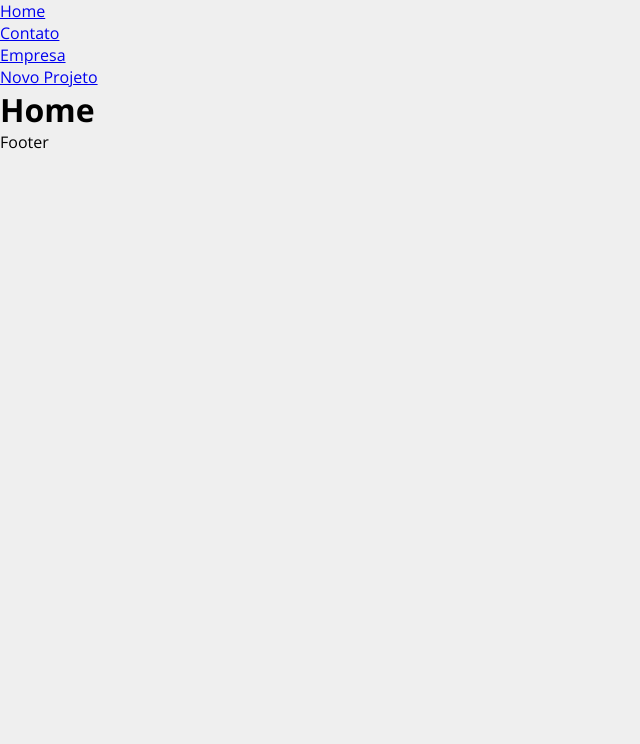
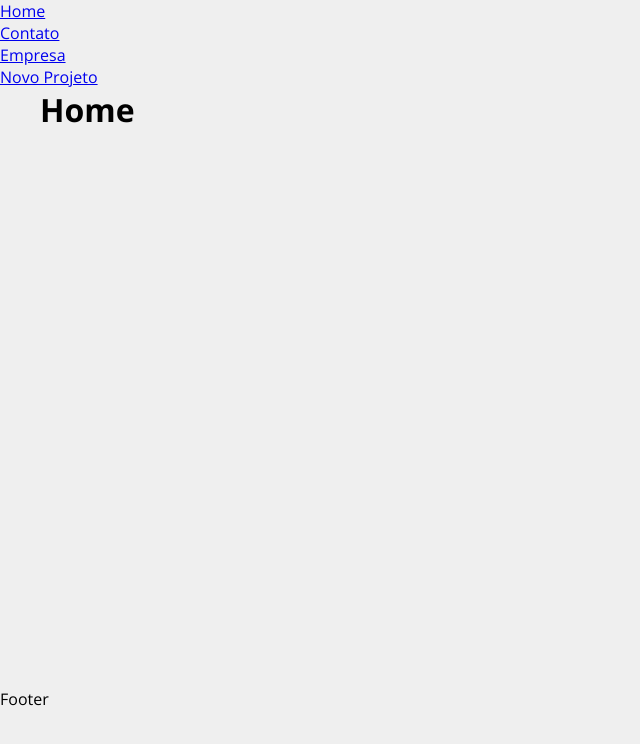
Before and after one commit to HSuarez89/react-hora-de-codar, a React (Create React App) app in the folder costs/: page / in a window 1280 px wide. Shown: the top 744 px of the page, without its empty margins (0-640 px from the left). Built offline with nearby package versions, Linux system fonts and the light colour scheme.

Commit message:
Configuração de Layout

```diff
--- a/costs/src/App.js
+++ b/costs/src/App.js
@@ -17,12 +17,14 @@ function App() {
           <li><Link to='/empresa'>Empresa</Link></li>
           <li><Link to='/novoprojeto'>Novo Projeto</Link></li>
         </ul>
-          <Routes>
-            <Route exact path='/' element={<Home />}/>
-            <Route path='/empresa' element={<Empresa />}/>
-            <Route path='/Contato' element={<Contato />}/>
-            <Route path='/novoprojeto' element={<NovoProjeto />}/>
-          </Routes>
+            <Routes>
+              <Route element={<Container customClass='min-height'/>}>
+                <Route exact path='/' element={<Home />} />
+                <Route path='/empresa' element={<Empresa />}/>
+                <Route path='/Contato' element={<Contato />}/>
+                <Route path='/novoprojeto' element={<NovoProjeto />}/>
+              </Route>
+            </Routes>
       <p>Footer</p>
       </Router>
     </div>
--- a/costs/src/components/layout/Container.js
+++ b/costs/src/components/layout/Container.js
@@ -1,7 +1,11 @@
 import styles from './Container.module.css'
+import { Outlet } from 'react-router-dom'
 
 function Container(props){
-    return <div className={`${styles.container} ${styles[props.customClass]}`}>{props.children}</div>
+    return (<div className={`${styles.container} ${styles[props.customClass]}`}>{props.children}
+    <Outlet />
+    </div>
+    )
 }
 
 export default Container
--- a/costs/src/components/layout/Container.module.css
+++ b/costs/src/components/layout/Container.module.css
@@ -7,5 +7,14 @@
 }
 
 .min-height {
-    min-height: 75%;
+    min-height: 75vh;
 }
+
+.start {
+    justify-content: flex-start;
+}
+
+.column {
+    flex-direction: column;
+    justify-content: flex-start;
+}
```
